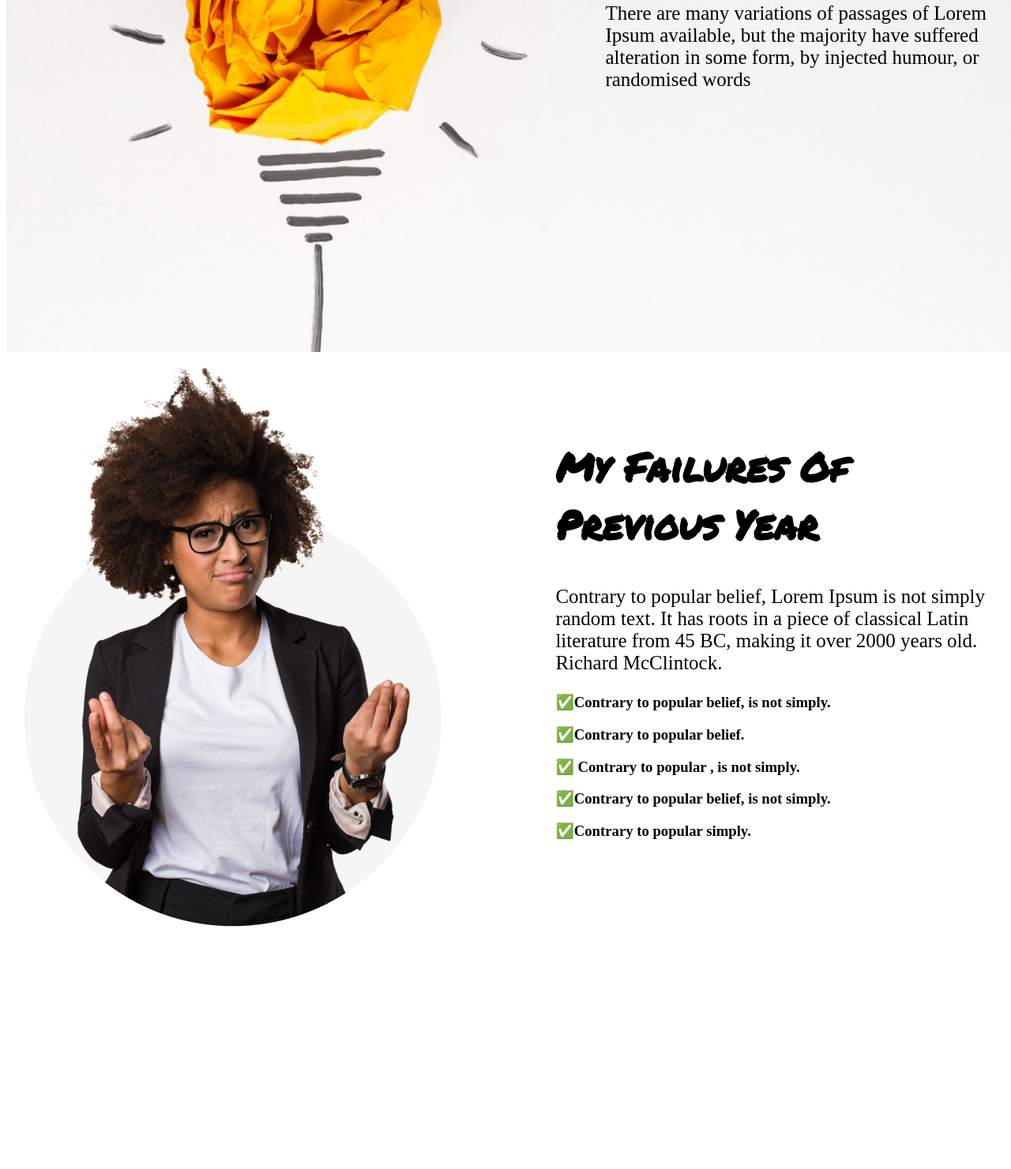
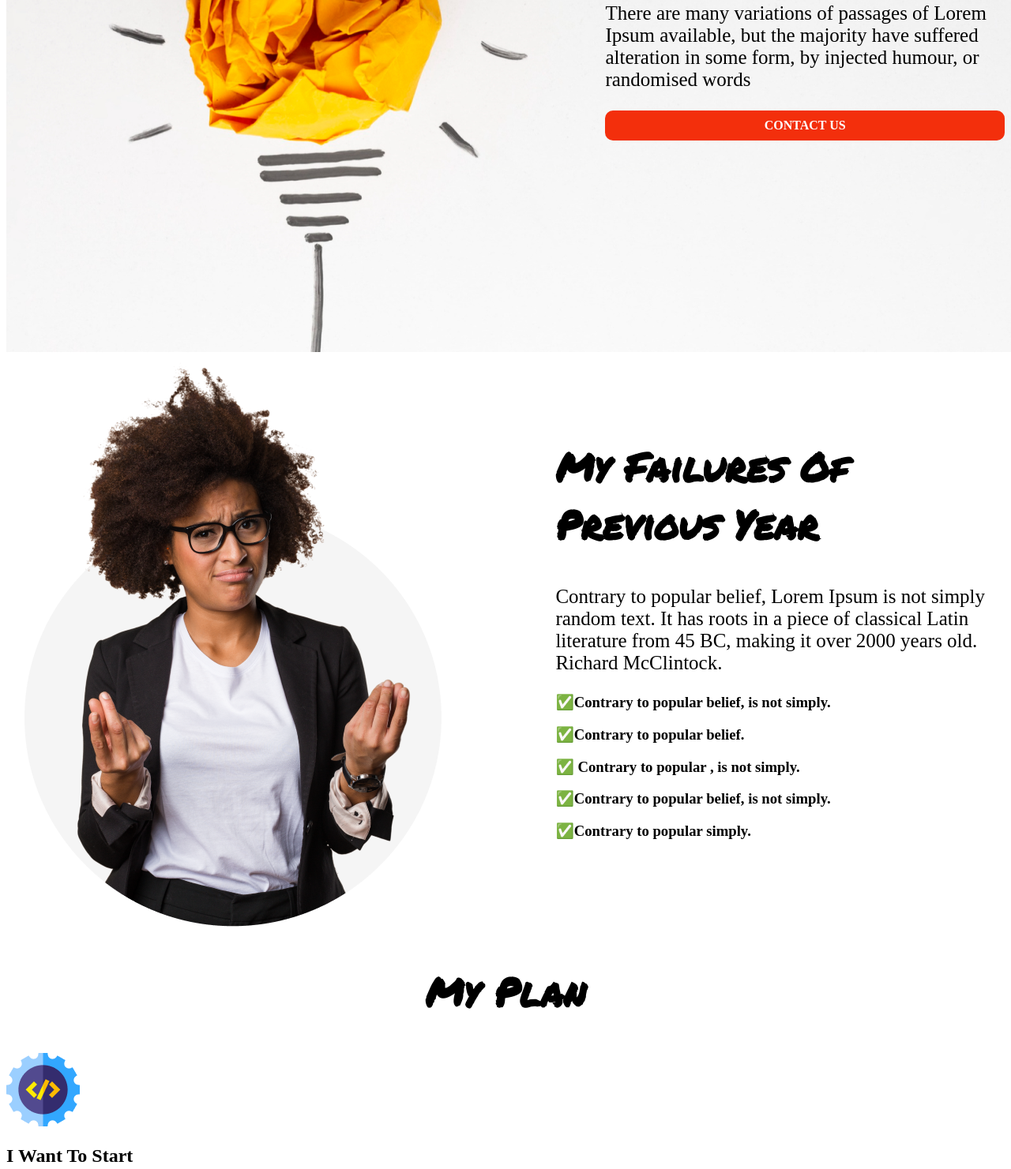
Before and after one commit to HomayraOitizzo/newp, a plain HTML site: page index.html in a window 1280 px wide. Shown: the part 370-1851 px from the top of the page at 79% size. Before the commit the page ends 1556 px from the top, so only its background shows below. Drawn offline with Linux system fonts and the light colour scheme.

Commit message:
plan committed

```diff
--- a/index.html
+++ b/index.html
@@ -22,7 +22,7 @@
             <p>There are many variations of passages of Lorem Ipsum
                 available, but the majority have suffered alteration in some
                 form, by injected humour, or randomised words</p>
-        </div>
+                <a class="link-button container" target="_blank" href="">CONTACT US</a>
     </section>
  <section class="flexible">
     <div class="half-widtho">
@@ -42,6 +42,16 @@
     </div>
 
  </section>
+ <section class="container">
+ <h1 id="text">
+    My Plan</h1>
+    </section>
+<div>
+    <img src="banner/web.png" alt="">
+</div>
+<div>
+    <h2> I Want To Start</h2>
+</div>
 
 </body>
 
--- a/style.css
+++ b/style.css
@@ -23,3 +23,18 @@ h1 {
 p{
     font-size: 25px;
 }
+.link-button
+{
+    padding: 10px 20px;
+    text-decoration: none;
+    color: white;
+    background-color: rgb(243, 47, 12);
+    border-radius: 10px;
+    font-weight: 800;
+
+}
+.container{
+    display: flex;
+    justify-content: center;
+
+}
```
Also changed, not shown: banner/web.png (added).
